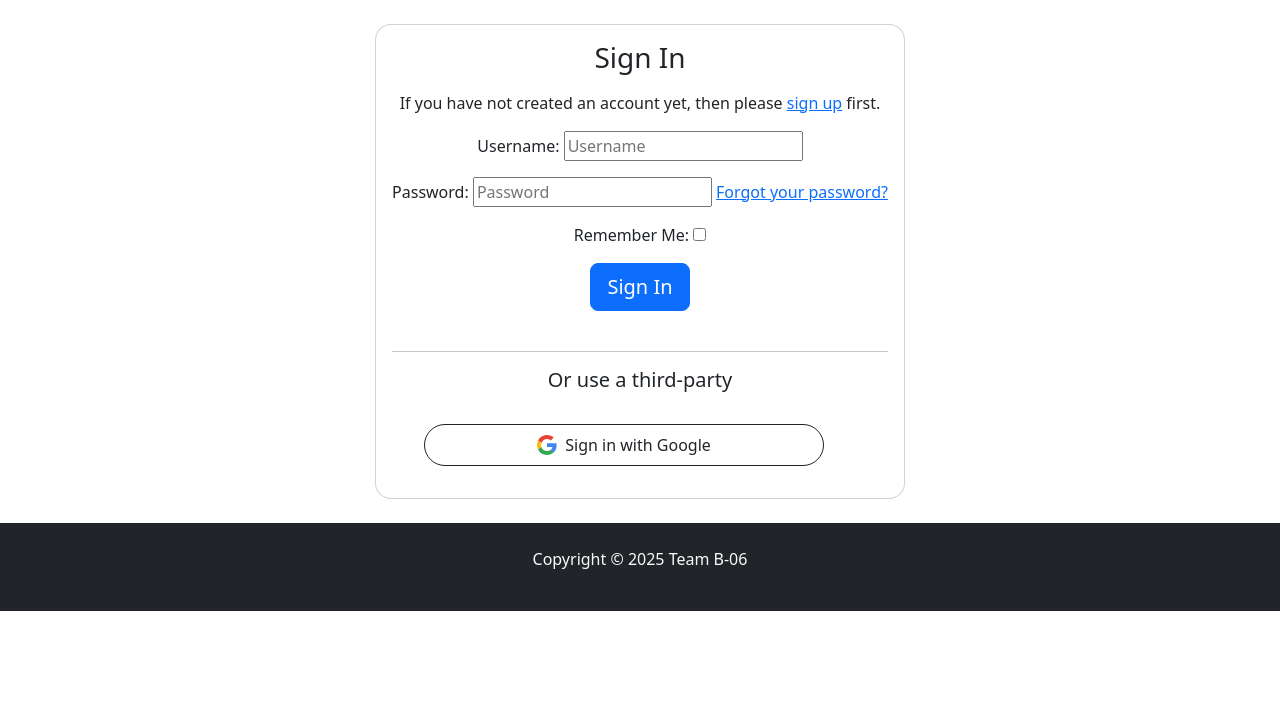
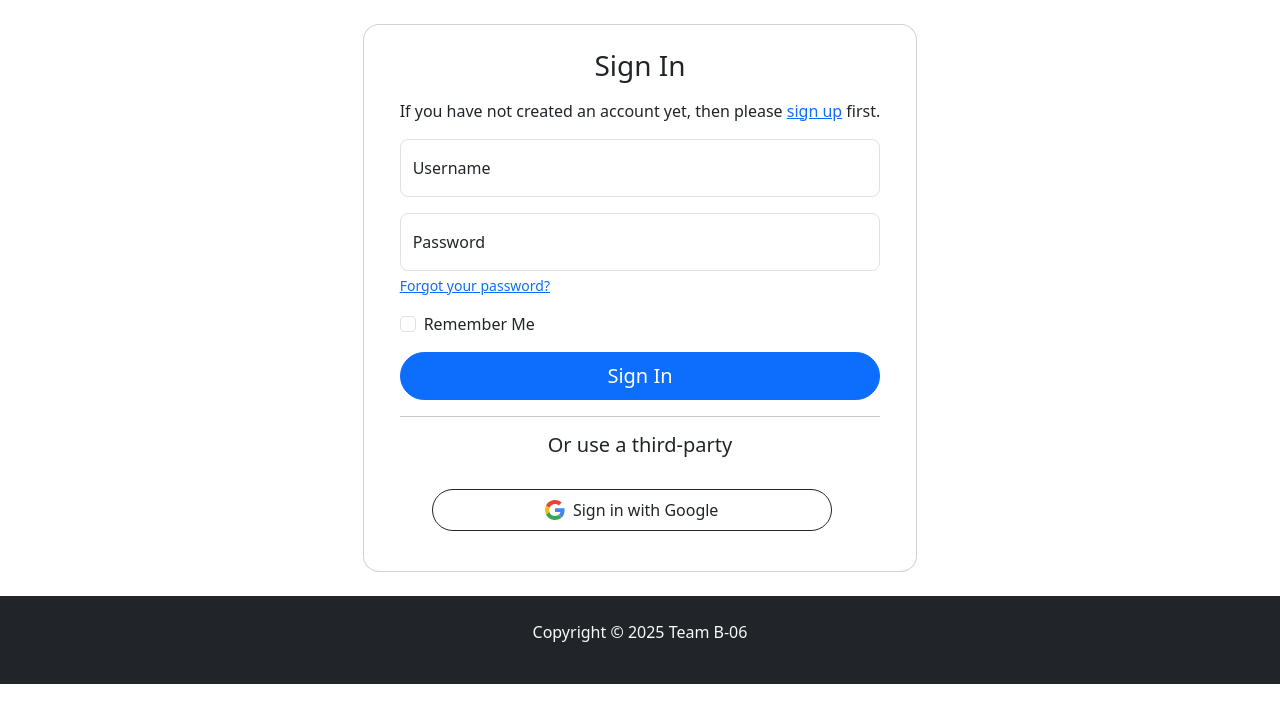
Before and after one commit to elliotSchmango/tech-lending-app, a Django app: page /accounts/login/ in a window 1280 px wide. Shown: the part 56-779 px from the top of the page. Run offline with Django 5.2, Linux system fonts and the light colour scheme; some libraries are stand-ins or nearby versions.

Commit message:
finished login page styling

```diff
--- a/techCLA/templates/account/login.html
+++ b/techCLA/templates/account/login.html
@@ -5,11 +5,8 @@
 {% block head_title %}
     {% trans "Sign In" %}
 {% endblock head_title %}
-{% block content %}
-<div class="container d-flex justify-content-center align-items-center">
-    <div class="card" style="border-radius: 1rem;">
-        <div class="card-body text-center">
-            <h3>Sign In</h3>
+{% block card_content %}
+    <h3 class="text-center">Sign In</h3>
     {% if not SOCIALACCOUNT_ONLY %}
         {% setvar link %}
             <a href="{{ signup_url }}">
@@ -18,7 +15,7 @@
             </a>
         {% endsetvar %}
         {% element p %}
-                    <p class="mb-3">{% blocktranslate %}If you have not created an account yet, then please {{ link }}sign up{{ end_link }} first.{% endblocktranslate %}</p>
+            <p>{% blocktranslate %}If you have not created an account yet, then please {{ link }}sign up{{ end_link }} first.{% endblocktranslate %}</p>
         {% endelement %}
         {% url 'account_login' as login_url %}
         {% element form form=form method="post" action=login_url tags="entrance,login" %}
@@ -29,9 +26,11 @@
                 {{ redirect_field }}
             {% endslot %}
             {% slot actions %}
+                <div class="text-center">
                 {% element button type="submit" tags="prominent,login" %}
                     {% trans "Sign In" %}
                 {% endelement %}
+                </div>
             {% endslot %}
         {% endelement %}
     {% endif %}
@@ -52,13 +51,11 @@
         {% endelement %}
     {% endif %}
     {% if SOCIALACCOUNT_ENABLED %}
+        <div class="text-center">
         {% include "socialaccount/snippets/login.html" with page_layout="entrance" %}
+        </div>
     {% endif %}
-        </div>
-    </div>
-</div>
-
-{% endblock content %}
+{% endblock card_content %}
 {% block extra_body %}
     {{ block.super }}
     {% if PASSKEY_LOGIN_ENABLED %}
--- a/techCLA/templates/account/signup.html
+++ b/techCLA/templates/account/signup.html
@@ -1,7 +1,7 @@
 {% extends "allauth/layouts/base.html" %}
 {% load allauth i18n %}
 
-{% block content %}
+{% block card_content %}
     {% element h1 %}
         {% trans "Sign Up" %}
     {% endelement %}
@@ -40,4 +40,4 @@
     {% if SOCIALACCOUNT_ENABLED %}
         {% include "socialaccount/snippets/login.html" with page_layout="entrance" %}
     {% endif %}
-{% endblock content %}
+{% endblock card_content %}
--- a/techCLA/templates/allauth/elements/button.html
+++ b/techCLA/templates/allauth/elements/button.html
@@ -10,6 +10,8 @@
       btn
       {% if "prominent" in attrs.tags %}btn-lg{% elif "minor" in attrs.tags %}btn-sm{% endif %}
       btn-{% if 'outline' in attrs.tags %}outline-{% endif %}{% if "danger" in attrs.tags %}danger{% elif "secondary" in attrs.tags %}secondary{% elif "warning" in attrs.tags %}warning{% else %}primary{% endif %}
+      rounded-pill
+      {% if "login" in attrs.tags %}w-100{% endif %}
       {% endblock %}"
 >
 {% slot %}
--- /dev/null
+++ b/techCLA/templates/allauth/elements/field.html
@@ -0,0 +1,58 @@
+{% load allauth %}
+{% if attrs.type == "checkbox" or attrs.type == "radio" %}
+    <div class="form-check mb-3">
+        <input {% if attrs.required %}required{% endif %}
+               name="{{ attrs.name }}"
+               class="form-check-input"
+               id="{{ attrs.id }}"
+               {% if attrs.value is not None %}value="{{ attrs.value }}"{% endif %}
+               {% if attrs.disabled %}disabled{% endif %}
+               type="{{ attrs.type }}">
+        <label class="form-check-label" for="{{ attrs.id }}">
+            {% slot label %}
+            {% endslot %}
+        </label>
+        {% if slots.help_text %}
+            <div class="form-text">
+                {% slot help_text %}
+                {% endslot %}
+            </div>
+        {% endif %}
+    </div>
+{% else %}
+    <div class="{% if attrs.unlabeled %}form-floating{% endif %} mb-3">
+        {% if not attrs.unlabeled %}
+            <label for="{{ attrs.id }}">
+                {% slot label %}
+                {% endslot %}
+            </label>
+        {% endif %}
+        <input {% if attrs.required %}required{% endif %}
+               name="{{ attrs.name }}"
+               {% if attrs.placeholder %}placeholder="{{ attrs.placeholder }}" {% elif attrs.unlabeled %}placeholder="{% slot label %}{% endslot %}"{% endif %}
+               class="{% if attrs.errors %}is-invalid{% endif %} form-control rounded-3"
+               id="{{ attrs.id }}"
+               {% if attrs.readonly %}readonly{% endif %}
+               {% if attrs.disabled %}disabled{% endif %}
+               {% if attrs.tabindex %}tabindex="{{ attrs.tabindex }}"{% endif %}
+               {% if attrs.style %}style="{{ attrs.style }}"{% endif %}
+               {% if attrs.autocomplete %}autocomplete="{{ attrs.autocomplete }}"{% endif %}
+               {% if attrs.value is not None %}value="{{ attrs.value }}"{% endif %}
+               type="{{ attrs.type }}">
+        {% if attrs.unlabeled %}
+            <label for="{{ attrs.id }}">
+                {% slot label %}
+                {% endslot %}
+            </label>
+        {% endif %}
+        {% if slots.help_text %}
+            <div class="form-text">
+                {% slot help_text %}
+                {% endslot %}
+            </div>
+        {% endif %}
+        {% if attrs.errors %}
+            {% for error in attrs.errors %}<div role="alert" class="invalid-feedback">{{ error }}</div>{% endfor %}
+        {% endif %}
+    </div>
+{% endif %}
--- /dev/null
+++ b/techCLA/templates/allauth/elements/fields.html
@@ -0,0 +1,11 @@
+{% load allauth %}
+{% for bound_field in attrs.form %}
+    {% element field unlabeled=attrs.unlabeled name=bound_field.name type=bound_field.field.widget.input_type required=bound_field.field.required value=bound_field.value id=bound_field.auto_id errors=bound_field.errors placeholder=bound_field.field.widget.attrs.placeholder tabindex=bound_field.field.widget.attrs.tabindex autocomplete=bound_field.field.widget.attrs.autocomplete style=bound_field.field.widget.attrs.style choices=bound_field.field.choices %}
+        {% slot label %}
+            {{ bound_field.label }}
+        {% endslot %}
+        {% slot help_text %}
+            {{ bound_field.field.help_text }}
+        {% endslot %}
+    {% endelement %}
+{% endfor %}
--- a/techCLA/templates/allauth/layouts/base.html
+++ b/techCLA/templates/allauth/layouts/base.html
@@ -12,4 +12,17 @@
 </nav>
 {% endblock %}
 
+{% block content %}
+<div class="container d-flex justify-content-center align-items-center">
+    <div class="row d-flex">
+        <div class="card" style="border-radius: 1rem;">
+            <div class="card-body p-4">
+                {% block card_content %}
+                {% endblock %}
+            </div>
+        </div>
+    </div>
+</div>
+{% endblock %}
+
 </html>
--- a/techCLA/templates/socialaccount/snippets/login.html
+++ b/techCLA/templates/socialaccount/snippets/login.html
@@ -4,7 +4,6 @@
 {% get_providers as socialaccount_providers %}
 {% if socialaccount_providers %}
     {% if not SOCIALACCOUNT_ONLY %}
-        <br>
         {% element hr %}
         {% endelement %}
         <h5>{% translate "Or use a third-party" %}</h5>
--- a/techCLA/templates/socialaccount/snippets/provider_list.html
+++ b/techCLA/templates/socialaccount/snippets/provider_list.html
@@ -12,7 +12,7 @@
             {% endif %}
             {% if provider.id == "google" %}
                 {% provider_login_url provider process=process scope=scope auth_params=auth_params as href %}
-                <a href="{{ href }}" class="btn btn-outline-light d-flex align-items-center justify-content-center rounded-pill border-dark py-2 px-3" style="max-width: 400px; width: auto;">
+                <a href="{{ href }}" class="btn btn-outline-light d-flex align-items-center justify-content-center rounded-pill border-dark py-2 w-100" style="max-width: 400px; width: auto;">
                   <svg xmlns="http://www.w3.org/2000/svg" viewBox="0 0 48 48" class="me-2" style="width: 20px; height: 20px;">
                     <path fill="#EA4335" d="M24 9.5c3.54 0 6.71 1.22 9.21 3.6l6.85-6.85C35.9 2.38 30.47 0 24 0 14.62 0 6.51 5.38 2.56 13.22l7.98 6.19C12.43 13.72 17.74 9.5 24 9.5z"></path>
                     <path fill="#4285F4" d="M46.98 24.55c0-1.57-.15-3.09-.38-4.55H24v9.02h12.94c-.58 2.96-2.26 5.48-4.78 7.18l7.73 6c4.51-4.18 7.09-10.36 7.09-17.65z"></path>
```
Lines whose indentation alone changed are shown as unchanged.
